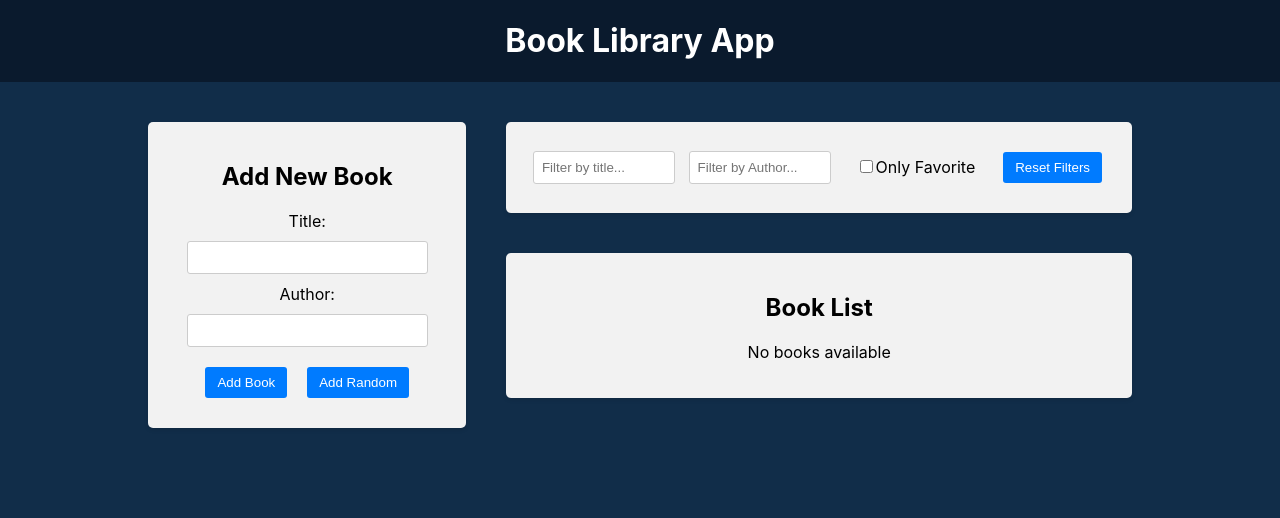
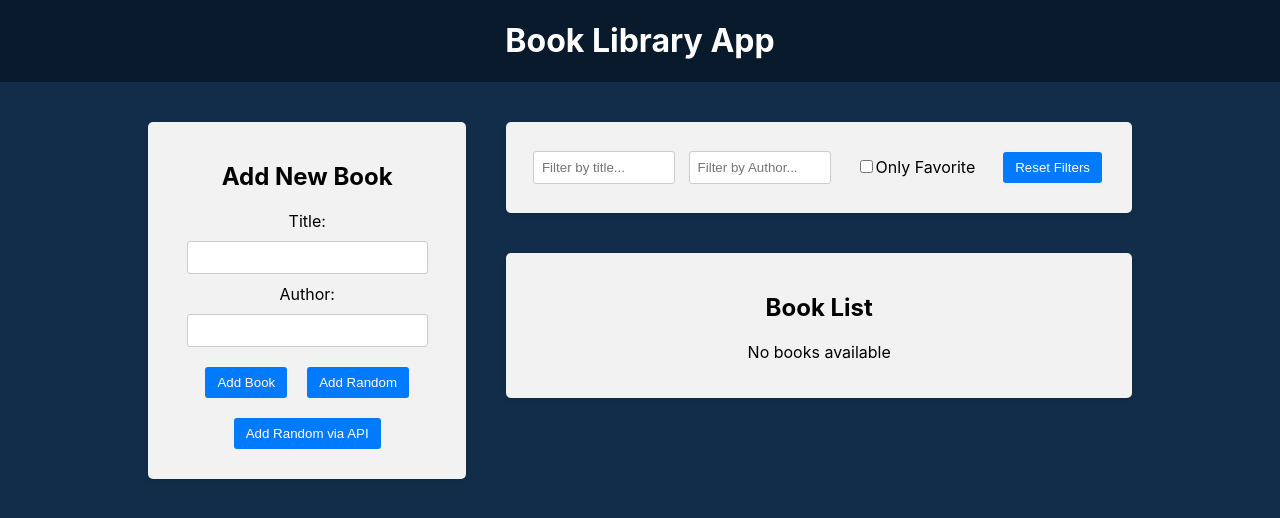
Before and after one commit to brodovoi/react-course, a React (Create React App) app in the folder 30-react-redux/frontend/: page / in a window 1280 px wide. Shown: the top 518 px of the page. Built offline with nearby package versions, Linux system fonts and the light colour scheme.

Commit message:
addede random book via API

```diff
--- a/30-react-redux/frontend/package.json
+++ b/30-react-redux/frontend/package.json
@@ -7,6 +7,7 @@
     "@testing-library/jest-dom": "^5.17.0",
     "@testing-library/react": "^13.4.0",
     "@testing-library/user-event": "^13.5.0",
+    "axios": "^1.6.5",
     "react": "^18.2.0",
     "react-dom": "^18.2.0",
     "react-icons": "^4.12.0",
--- a/30-react-redux/frontend/src/components/BookForm/BookForm.js
+++ b/30-react-redux/frontend/src/components/BookForm/BookForm.js
@@ -1,5 +1,6 @@
 import { useState } from 'react';
 import { useDispatch } from 'react-redux';
+import axios from 'axios';
 import createBookWithID from '../../utils/createBookWithID';
 // import { addBook } from '../../redux/books/actionCreators';
 import { addBook } from '../../redux/slices/booksSlice';
@@ -31,6 +32,18 @@
     }
   };
 
+  const handleAddRandomBookViaAPi = async () => {
+    try {
+      const res = await axios.get('http://localhost:4000/random-book');
+
+      if (res?.data?.title && res?.data?.author) {
+        dispatch(addBook(createBookWithID(res.data)));
+      }
+    } catch (error) {
+      console.log('Error Feetching random book', error);
+    }
+  };
+
   return (
     <div className="app-block book-form">
       <h2>Add New Book</h2>
@@ -57,6 +70,9 @@
         <button type="button" onClick={handleOnclickRandomBook}>
           Add Random
         </button>
+        <button type="button" onClick={handleAddRandomBookViaAPi}>
+          Add Random via API
+        </button>
       </form>
     </div>
   );
```
Also changed, not shown: 1 other file (tests, documents, lock files or other folders).
